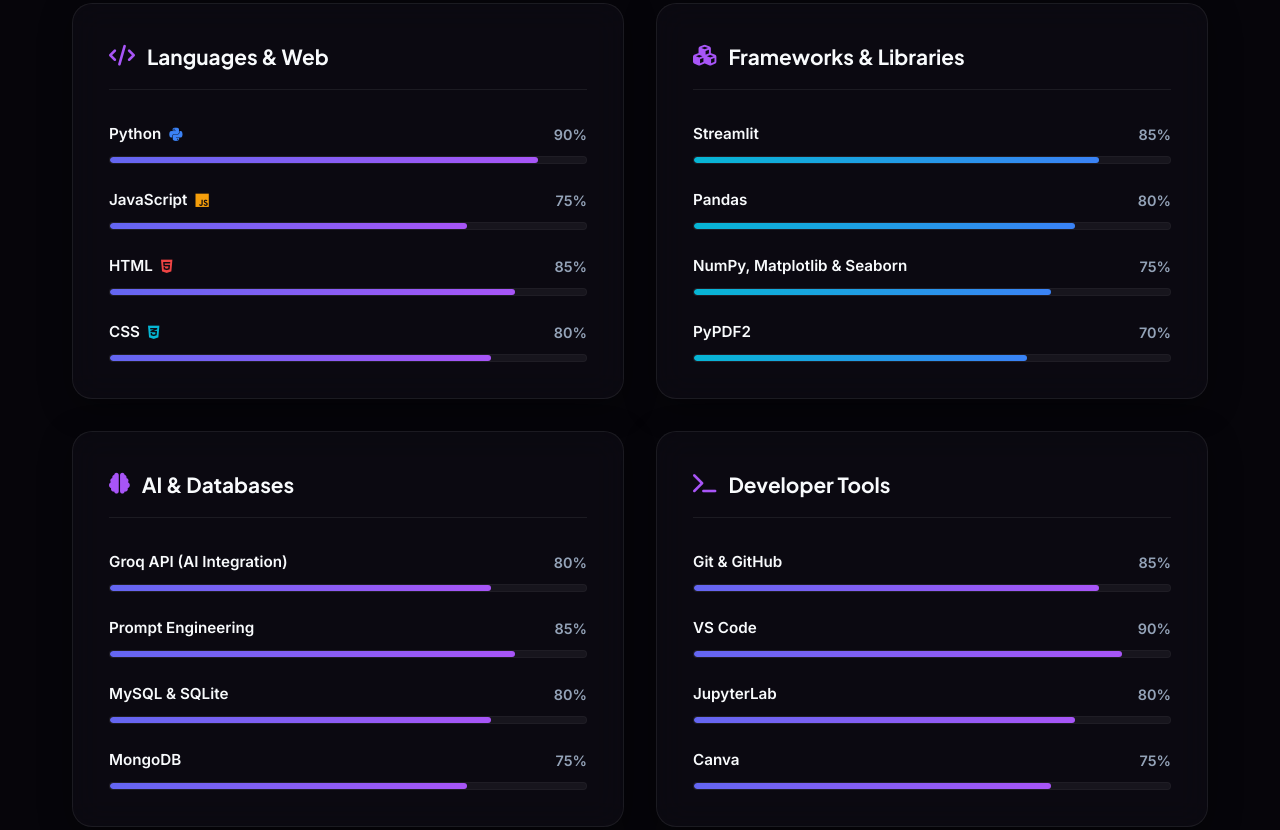
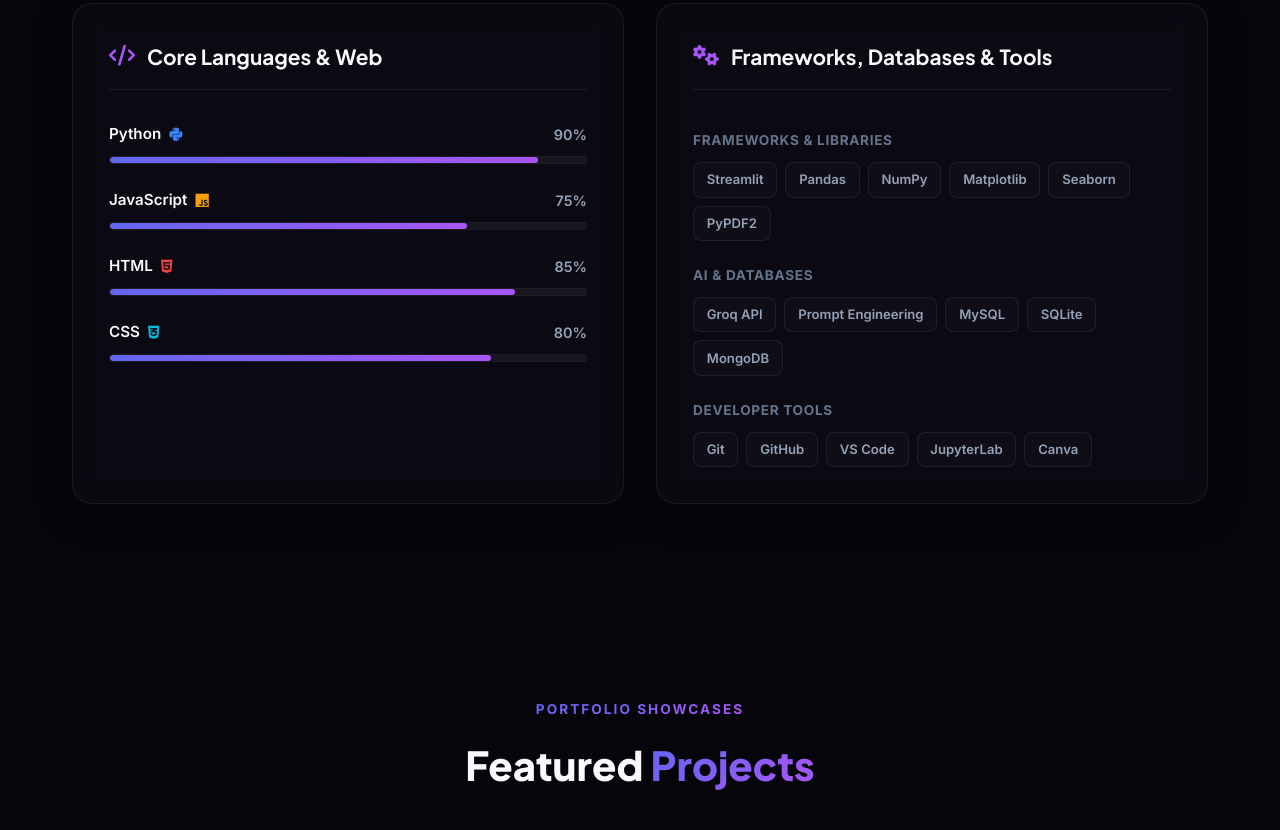
Before and after one commit to Prembhoi377/portfolio, a plain HTML site: page index.html in a window 1280 px wide. Shown: the part 2178-3008 px from the top of the page. Drawn offline with Linux system fonts and the light colour scheme.

Commit message:
style: optimize skills section into 2-column balanced compact layout

```diff
--- a/index.html
+++ b/index.html
@@ -194,10 +194,10 @@
       </div>
 
       <div class="skills-grid">
-        <!-- Programming & Web Tech -->
+        <!-- Left Column: Core Languages & Web (Progress Bars) -->
         <div class="skills-category glass-card reveal">
           <h3 class="skills-category-title">
-            <i class="fa-solid fa-code"></i> Languages & Web
+            <i class="fa-solid fa-code"></i> Core Languages & Web
           </h3>
           <div class="skill-list">
             <div class="skill-item">
@@ -242,146 +242,43 @@
           </div>
         </div>
 
-        <!-- Frameworks & Libraries -->
-        <div class="skills-category glass-card reveal reveal-delay-1">
-          <h3 class="skills-category-title">
-            <i class="fa-solid fa-cubes"></i> Frameworks & Libraries
+        <!-- Right Column: Frameworks, Databases & Tools (Tag Pills) -->
+        <div class="skills-category glass-card reveal reveal-delay-1" style="display: flex; flex-direction: column; gap: 1.5rem;">
+          <h3 class="skills-category-title" style="margin-bottom: 1rem; border-bottom: 1px solid var(--border-glass); padding-bottom: 1rem;">
+            <i class="fa-solid fa-gears"></i> Frameworks, Databases & Tools
           </h3>
-          <div class="skill-list">
-            <div class="skill-item">
-              <div class="skill-info">
-                <span class="skill-name">Streamlit</span>
-                <span class="skill-percent">85%</span>
-              </div>
-              <div class="skill-bar-bg">
-                <div class="skill-bar-fill" data-percent="85%"></div>
-              </div>
-            </div>
 
-            <div class="skill-item">
-              <div class="skill-info">
-                <span class="skill-name">Pandas</span>
-                <span class="skill-percent">80%</span>
-              </div>
-              <div class="skill-bar-bg">
-                <div class="skill-bar-fill" data-percent="80%"></div>
-              </div>
-            </div>
-
-            <div class="skill-item">
-              <div class="skill-info">
-                <span class="skill-name">NumPy, Matplotlib & Seaborn</span>
-                <span class="skill-percent">75%</span>
-              </div>
-              <div class="skill-bar-bg">
-                <div class="skill-bar-fill" data-percent="75%"></div>
-              </div>
-            </div>
-
-            <div class="skill-item">
-              <div class="skill-info">
-                <span class="skill-name">PyPDF2</span>
-                <span class="skill-percent">70%</span>
-              </div>
-              <div class="skill-bar-bg">
-                <div class="skill-bar-fill" data-percent="70%"></div>
-              </div>
+          <div class="skill-group-container">
+            <h4 class="skill-group-title" style="font-size: 0.85rem; color: var(--text-muted); margin-bottom: 0.6rem; text-transform: uppercase; letter-spacing: 0.05em; font-weight: 700;">Frameworks & Libraries</h4>
+            <div class="skill-tags-wrapper" style="display: flex; flex-wrap: wrap; gap: 0.5rem;">
+              <span class="skill-pill-tag">Streamlit</span>
+              <span class="skill-pill-tag">Pandas</span>
+              <span class="skill-pill-tag">NumPy</span>
+              <span class="skill-pill-tag">Matplotlib</span>
+              <span class="skill-pill-tag">Seaborn</span>
+              <span class="skill-pill-tag">PyPDF2</span>
             </div>
           </div>
-        </div>
 
-        <!-- AI & Databases -->
-        <div class="skills-category glass-card reveal">
-          <h3 class="skills-category-title">
-            <i class="fa-solid fa-brain"></i> AI & Databases
-          </h3>
-          <div class="skill-list">
-            <div class="skill-item">
-              <div class="skill-info">
-                <span class="skill-name">Groq API (AI Integration)</span>
-                <span class="skill-percent">80%</span>
-              </div>
-              <div class="skill-bar-bg">
-                <div class="skill-bar-fill" data-percent="80%"></div>
-              </div>
-            </div>
-
-            <div class="skill-item">
-              <div class="skill-info">
-                <span class="skill-name">Prompt Engineering</span>
-                <span class="skill-percent">85%</span>
-              </div>
-              <div class="skill-bar-bg">
-                <div class="skill-bar-fill" data-percent="85%"></div>
-              </div>
-            </div>
-
-            <div class="skill-item">
-              <div class="skill-info">
-                <span class="skill-name">MySQL & SQLite</span>
-                <span class="skill-percent">80%</span>
-              </div>
-              <div class="skill-bar-bg">
-                <div class="skill-bar-fill" data-percent="80%"></div>
-              </div>
-            </div>
-
-            <div class="skill-item">
-              <div class="skill-info">
-                <span class="skill-name">MongoDB</span>
-                <span class="skill-percent">75%</span>
-              </div>
-              <div class="skill-bar-bg">
-                <div class="skill-bar-fill" data-percent="75%"></div>
-              </div>
+          <div class="skill-group-container">
+            <h4 class="skill-group-title" style="font-size: 0.85rem; color: var(--text-muted); margin-bottom: 0.6rem; text-transform: uppercase; letter-spacing: 0.05em; font-weight: 700;">AI & Databases</h4>
+            <div class="skill-tags-wrapper" style="display: flex; flex-wrap: wrap; gap: 0.5rem;">
+              <span class="skill-pill-tag accent-blue">Groq API</span>
+              <span class="skill-pill-tag accent-blue">Prompt Engineering</span>
+              <span class="skill-pill-tag accent-blue">MySQL</span>
+              <span class="skill-pill-tag accent-blue">SQLite</span>
+              <span class="skill-pill-tag accent-blue">MongoDB</span>
             </div>
           </div>
-        </div>
 
-        <!-- Developer Tools -->
-        <div class="skills-category glass-card reveal reveal-delay-1">
-          <h3 class="skills-category-title">
-            <i class="fa-solid fa-terminal"></i> Developer Tools
-          </h3>
-          <div class="skill-list">
-            <div class="skill-item">
-              <div class="skill-info">
-                <span class="skill-name">Git & GitHub</span>
-                <span class="skill-percent">85%</span>
-              </div>
-              <div class="skill-bar-bg">
-                <div class="skill-bar-fill" data-percent="85%"></div>
-              </div>
-            </div>
-
-            <div class="skill-item">
-              <div class="skill-info">
-                <span class="skill-name">VS Code</span>
-                <span class="skill-percent">90%</span>
-              </div>
-              <div class="skill-bar-bg">
-                <div class="skill-bar-fill" data-percent="90%"></div>
-              </div>
-            </div>
-
-            <div class="skill-item">
-              <div class="skill-info">
-                <span class="skill-name">JupyterLab</span>
-                <span class="skill-percent">80%</span>
-              </div>
-              <div class="skill-bar-bg">
-                <div class="skill-bar-fill" data-percent="80%"></div>
-              </div>
-            </div>
-
-            <div class="skill-item">
-              <div class="skill-info">
-                <span class="skill-name">Canva</span>
-                <span class="skill-percent">75%</span>
-              </div>
-              <div class="skill-bar-bg">
-                <div class="skill-bar-fill" data-percent="75%"></div>
-              </div>
+          <div class="skill-group-container">
+            <h4 class="skill-group-title" style="font-size: 0.85rem; color: var(--text-muted); margin-bottom: 0.6rem; text-transform: uppercase; letter-spacing: 0.05em; font-weight: 700;">Developer Tools</h4>
+            <div class="skill-tags-wrapper" style="display: flex; flex-wrap: wrap; gap: 0.5rem;">
+              <span class="skill-pill-tag accent-purple">Git</span>
+              <span class="skill-pill-tag accent-purple">GitHub</span>
+              <span class="skill-pill-tag accent-purple">VS Code</span>
+              <span class="skill-pill-tag accent-purple">JupyterLab</span>
+              <span class="skill-pill-tag accent-purple">Canva</span>
             </div>
           </div>
         </div>
--- a/style.css
+++ b/style.css
@@ -818,6 +818,39 @@
 .skill-tag-items {
   font-size: 0.85rem;
   color: var(--text-secondary);
+}
+
+/* Skill Pill Tags for Specializations & Tools */
+.skill-pill-tag {
+  background: rgba(255, 255, 255, 0.02);
+  border: 1px solid var(--border-glass);
+  color: var(--text-secondary);
+  padding: 0.4rem 0.8rem;
+  border-radius: 8px;
+  font-size: 0.82rem;
+  font-weight: 600;
+  transition: var(--transition-smooth);
+  cursor: default;
+}
+
+.skill-pill-tag:hover {
+  background: rgba(168, 85, 247, 0.08);
+  border-color: rgba(168, 85, 247, 0.35);
+  color: var(--text-primary);
+  transform: translateY(-2px);
+  box-shadow: 0 4px 15px rgba(168, 85, 247, 0.15);
+}
+
+.skill-pill-tag.accent-blue:hover {
+  background: rgba(6, 182, 212, 0.08);
+  border-color: rgba(6, 182, 212, 0.35);
+  box-shadow: 0 4px 15px rgba(6, 182, 212, 0.15);
+}
+
+.skill-pill-tag.accent-purple:hover {
+  background: rgba(168, 85, 247, 0.08);
+  border-color: rgba(168, 85, 247, 0.35);
+  box-shadow: 0 4px 15px rgba(168, 85, 247, 0.15);
 }
 
 /* --- Projects Section --- */
```
